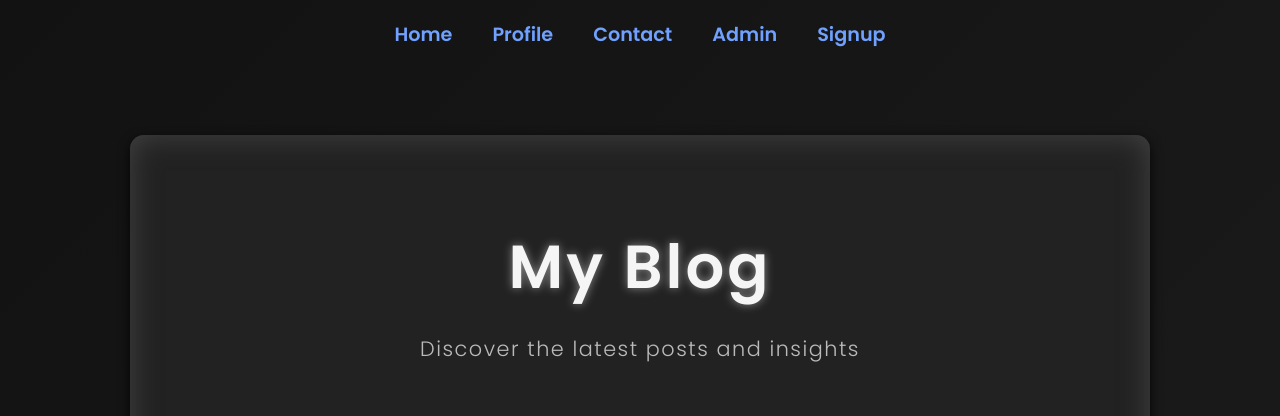
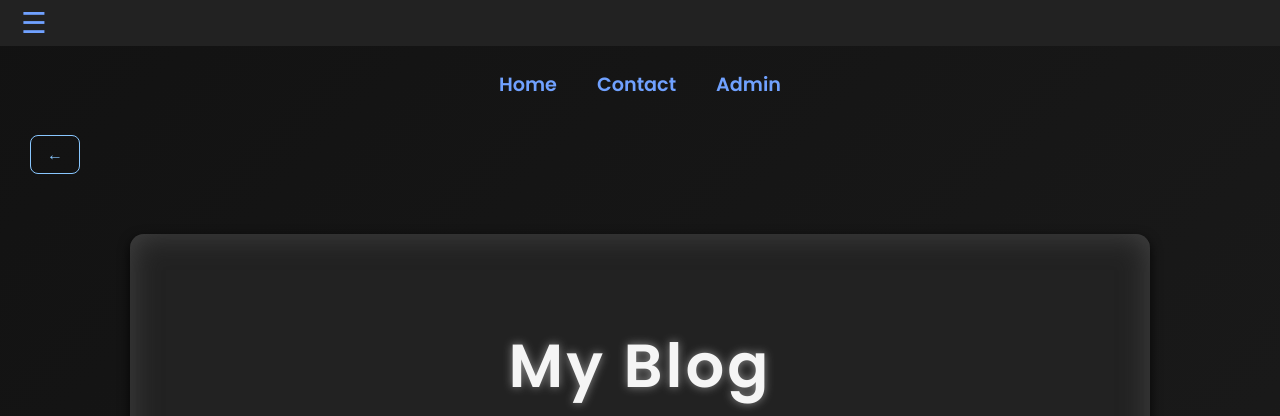
Before and after one commit to amitis-2006/myblog, a Django app: page /contact/ in a window 1280 px wide; the page is wider, and only the part inside the window is pictured. Shown: the top 416 px of that part. Run offline with Django 5.2, Linux system fonts and the light colour scheme.

Commit message:
update after changes

```diff
--- a/DjangoProject/urls.py
+++ b/DjangoProject/urls.py
@@ -35,3 +35,9 @@ urlpatterns = [
 ]
 if settings.DEBUG:
     urlpatterns+= static(settings.MEDIA_URL, document_root=settings.MEDIA_ROOT)
+    urlpatterns+= static(settings.STATIC_URL, document_root=settings.STATIC_ROOT)
+
+class LogoutViewAllowGET(LogoutView):
+    def get(self,request, *args , **kwargs ):
+        return self.post(request, *args , **kwargs )
+path('logout/', LogoutViewAllowGET.as_view(next_page='blog:post_list'), name='logout'),
--- a/blog/urls.py
+++ b/blog/urls.py
@@ -5,7 +5,7 @@ from django.contrib.auth import views as auth_views
 #from .views import login_view
 from .views import signup_view
 from .views import home, post_detail,post_list , profile_view
-
+from django.contrib.auth.views import LogoutView
 
 app_name='blog'
 
@@ -22,6 +22,7 @@ urlpatterns = [
     path('profile/', profile_view , name='profile'),
     path('post/<slug:slug>/request_publish/', views.request_publish, name='request_publish'),
     path('contact/', views.contact_us, name='contact_us'),
+    path('logout/', auth_views.LogoutView.as_view(), name='logout'),
 
 
 
--- a/blog/views.py
+++ b/blog/views.py
@@ -48,6 +48,8 @@ class PostUpdateView(LoginRequiredMixin , UpdateView):
     form_class=PostForm
     template_name='blog/post_form.html'
     success_url = reverse_lazy('blog:post_list')
+    login_url='/login/'
+    redirect_field_name = 'next'
     def get_object(self, queryset=None):
         return get_object_or_404(Post, slug=self.kwargs['slug'] , author=self.request.user)
 
@@ -55,6 +57,8 @@ class PostDeleteView(LoginRequiredMixin , DeleteView):
     model=Post
     template_name='blog/post_confirm_delete.html'
     success_url = reverse_lazy('blog:post_list')
+    login_url = '/login/'
+    redirect_field_name = 'next'
     def get_object(self, queryset=None):
         return get_object_or_404(Post, slug=self.kwargs['slug'] , author=self.request.user)
 
@@ -156,7 +160,7 @@ def create_post(request):
     return render(request, 'your_template.html', {'form': form})
 
 
-@login_required
+@login_required(login_url='/login/')
 def profile_view(request):
     user = request.user
     try:
--- a/templates/blog/base.html
+++ b/templates/blog/base.html
@@ -22,6 +22,7 @@
       flex-wrap: wrap;
       gap: 40px;
       padding: 20px 10px;
+      margin-top: 50px;
     }
 
     .top-nav a{
@@ -39,6 +40,76 @@
       color: #1e90ff;
       border-bottom:   2px solid #1e90ff;
     }
+    .top-mini-nav {
+      background-color: #222;
+      color: #70a1ff;
+      padding: 5px 15px;
+      display: flex;
+      align-items: center;
+      gap: 15px;
+      font-weight: 600;
+      font-family: 'Poppins' , sans-serif;
+      position:fixed;
+      top:0;
+      width: 100%;
+      z-index: 9999;
+    }
+
+    #menu-toggle{
+      background: none;
+      border: none;
+      font-size: 1.8rem;
+      color: #70a1ff;
+      cursor: pointer;
+      user-select: none;
+    }
+    #mini-menu {
+      display: flex;
+      flex-direction: column;
+      background: #333;
+      padding: 0;
+      position: absolute;
+      top: 40px;
+      left: 10px;
+      border-radius: 8px;
+      overflow: hidden;
+      max-height: 0;
+      opacity: 0;
+      transition: max-height 0.4s ease, opacity 0.4s ease;
+    }
+
+    #mini-menu a {
+      padding: 10px 15px;
+      color: #70a1ff;
+      text-decoration: none;
+      font-weight: 500;
+    }
+
+    #mini-menu a:hover {
+      background-color: #444;
+      color: #89c7ff;
+    }
+
+    #mini-menu.active{
+      max-height: 300px;
+      opacity: 1;
+      padding: 10px;
+    }
+
+    @media(max-width: 480px) {
+      #mini-menu {
+        flex-direction: column;
+        background: #333;
+        padding: 10px;
+        position: absolute;
+        top: 40px;
+        left: 10px;
+        border-radius: 8px;
+      }
+    }
+
+
+
 
 
     .container {
@@ -191,16 +262,57 @@
         font-size: 0.95rem;
       }
     }
+    .back-btn-wrapper{
+      width: 100%;
+      display: flex;
+      justify-content: flex-start;
+      padding: 10px 30px 0;
+    }
+    .back-btn {
+      color: #89c7ff;
+      background-color: transparent;
+      border: 1px solid #89c7ff;
+      padding: 6px 16px;
+      border-radius: 8px;
+      text-decoration: none;
+      font-weight: 600;
+      font-size: 1rem;
+      transition: all 0.3s ease;
+      display: inline-block;
+    }
+
+    .back-btn:hover {
+      background-color: #89c7ff;
+      color: #121212;
+      box-shadow: 0 0 10px #89c7ff;
+    }
+
   </style>
 </head>
 <body>
+  <div class="top-mini-nav">
+    <button id="menu-toggle">&#9776;</button>
+    <div id="mini-menu" >
+      <a href="{% url 'blog:profile' %}">Profile</a>
+      <a href="{% url 'blog:signup' %}">Signup</a>
+      <a href="{% url 'blog:login' %}">Login</a>
+      <form id="logout-form" action="{% url 'logout' %}" method="post" style="display:none;">
+        {% csrf_token %}
+      </form>
+      <a href="#" onclick="event.preventDefault(); document.getElementById('logout-form').submit();">
+        Logout
+      </a>
+    </div>
+  </div>
   <nav class="top-nav">
     <a href="{% url 'blog:post_list' %}">Home</a>
-    <a href="{% url 'blog:profile' %}">Profile</a>
     <a href="{% url 'blog:contact_us' %}">Contact</a>
     <a href="/admin/" class="admin-link">Admin</a>
-    <a href="{% url 'blog:signup' %}">Signup</a>
+
   </nav>
+  <div class="back-btn-wrapper">
+    <a href="javascript:history.back()" class="back-btn">←</a>
+  </div>
   <div class="container">
     <header>
       <h1>My Blog</h1>
@@ -214,5 +326,13 @@
   <footer style="text-align:center; color:#666; margin:50px 0 30px; font-size:0.9rem;">
     &copy; 2025 My Blog.All rights reserved.
   </footer>
+<script>
+  const toggleBtn = document.getElementById('menu-toggle');
+  const miniMenu = document.getElementById('mini-menu');
+
+  toggleBtn.addEventListener('click',()=> {
+    miniMenu.classList.toggle('active');
+  });
+</script>
 </body>
 </html>
```
Also changed, not shown: DjangoProject/settings.py (+8 -2 lines), templates/registration/logout.html (added, +27 -0 lines), db.sqlite3.
